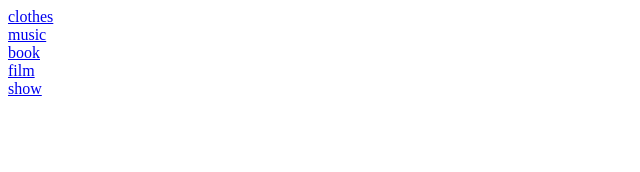
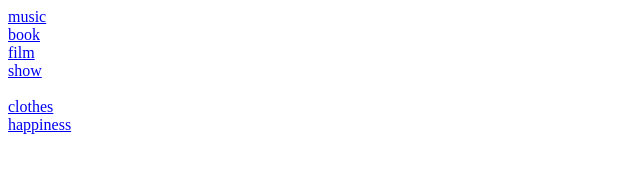
Before and after one commit to LizardBanks/LizardBanks.github.io, a plain HTML site: page index.html in a window 1280 px wide. Shown: the whole page, without its empty margins (0-640 px from the left). Drawn offline with Linux system fonts and the light colour scheme.

Commit message:
otherlinks

```diff
--- a/index.html
+++ b/index.html
@@ -7,11 +7,13 @@
 </head>
 	<body>
 		<div>
-		<a href="clothes.html">clothes </a><br/>
 		<a href="music.html">music </a><br/>
 		<a href="book.html">book </a><br/>
 		<a href="film.html">film </a><br/>
 		<a href="show.html">show </a><br/>
+		<br/>
+		<a href="clothes.html">clothes </a><br/>
+		<a href="happiness.html">happiness </a><br/>
 		</div>
 	</body>
 </html>
```
